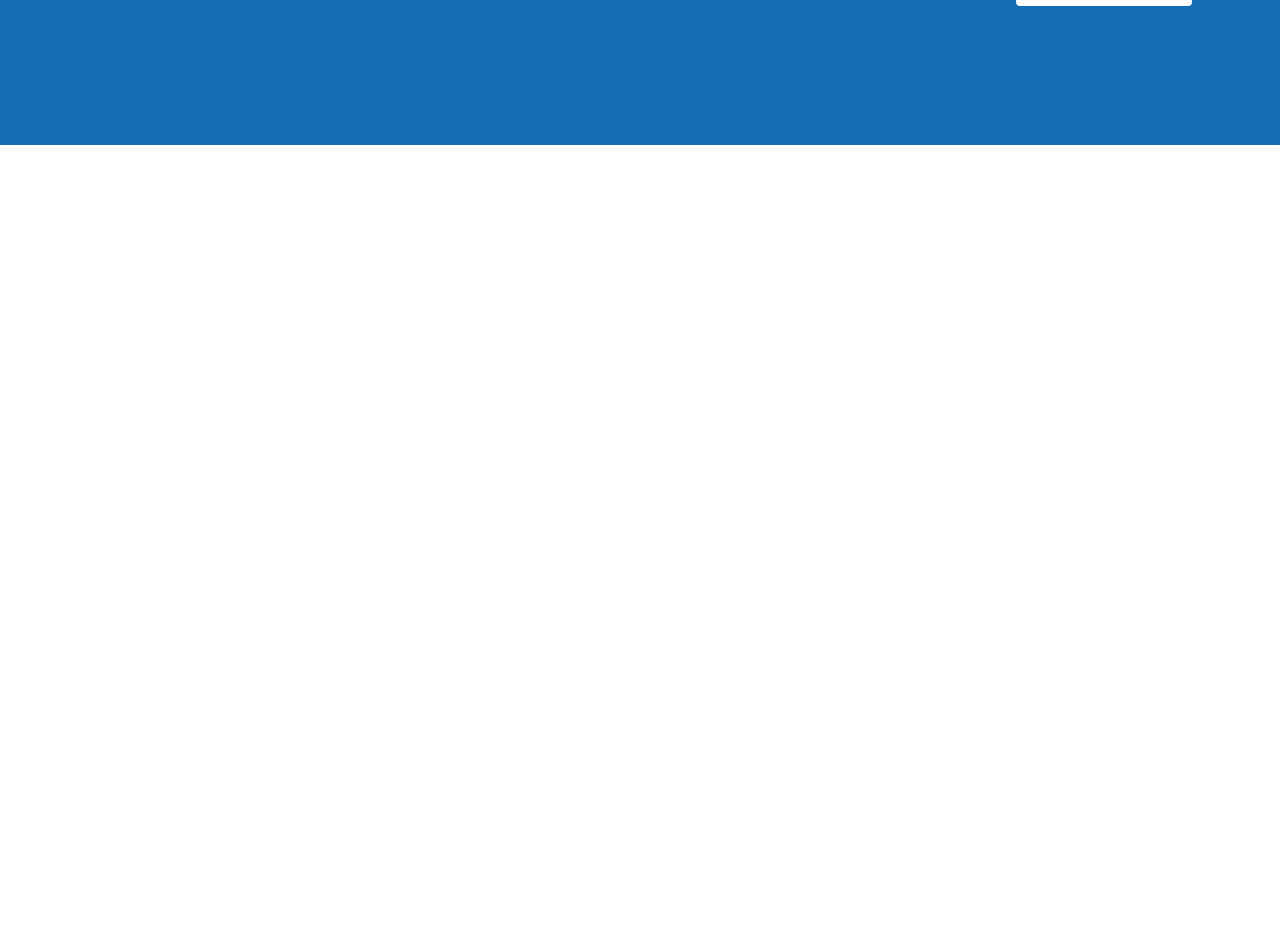
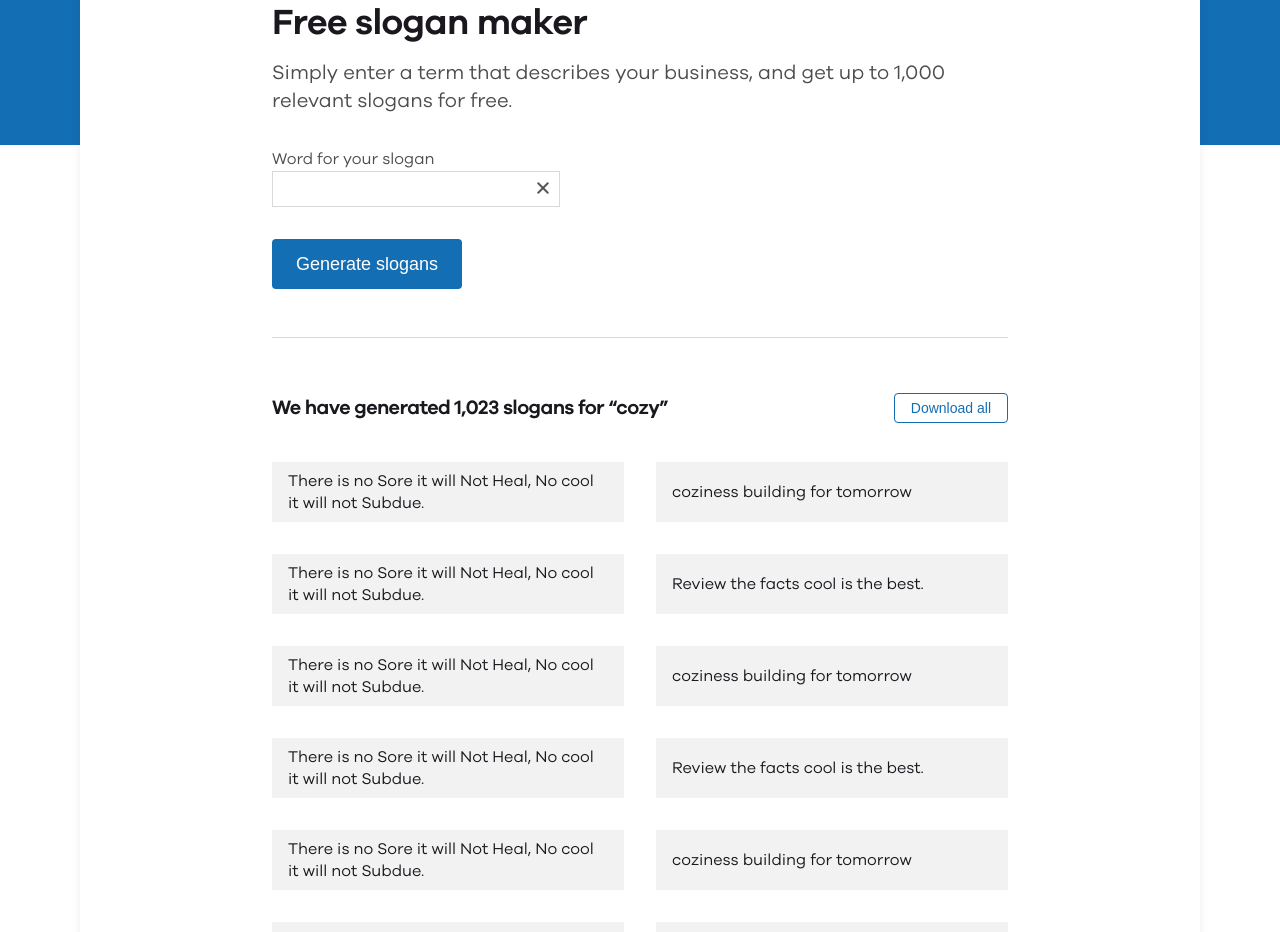
Before and after one commit to nerdyspook/dukaan_frontend_assignment, a React (Create React App) app: page / in a window 1280 px wide. Shown: the part 183-1115 px from the top of the page. Before the commit the page ends 800 px from the top, so only its background shows below. Built offline with nearby package versions, Linux system fonts and the light colour scheme.

Commit message:
added results section

```diff
--- a/src/App.css
+++ b/src/App.css
@@ -16,6 +16,10 @@ header {
   height: 100%;
 }
 
+.results {
+  color: #4d4d4d;
+}
+
 @media screen and (max-width: 1024px) {
   .container {
     padding: 0 10px;
--- a/src/App.js
+++ b/src/App.js
@@ -1,11 +1,13 @@
 import "./App.css";
 import Navbar from "./components/Navbar/Navbar";
+import Results from "./components/Results/Results";
 
 const App = () => {
   return (
     <div className="App">
       <header>
         <Navbar className="navbar" />
+        <Results />
       </header>
     </div>
   );
--- a/src/components/Navbar/Navbar.css
+++ b/src/components/Navbar/Navbar.css
@@ -1,3 +1,7 @@
+.navbar {
+  max-height: 5.5rem;
+}
+
 .navbar.flex {
   justify-content: space-between;
 }
--- /dev/null
+++ b/src/components/Results/Results.css
@@ -0,0 +1,155 @@
+.results {
+  margin-top: 2.875rem;
+  background-color: #ffffff;
+  border-radius: 0.25rem;
+
+  box-shadow: 0px 0px 10px 1px rgba(26, 24, 30, 0.06);
+  -webkit-box-shadow: 0px 0px 10px 1px rgba(26, 24, 30, 0.06);
+  -moz-box-shadow: 0px 0px 10px 1px rgba(26, 24, 30, 0.06);
+}
+
+.top,
+.center,
+.bottom {
+  max-width: 46rem;
+  margin: 3rem auto;
+  padding-top: 3rem;
+}
+
+.heading {
+  font-family: "Galano Grotesque SemiBold";
+  font-weight: 600;
+  font-size: 2.25rem;
+  line-height: 2.625rem;
+  letter-spacing: -0.04rem;
+  color: #1a181e;
+  margin-bottom: 1rem;
+}
+
+.top p {
+  margin-bottom: 2rem;
+
+  color: #4d4d4d;
+  font-weight: 400;
+  font-size: 1.25rem;
+  line-height: 1.75rem;
+}
+
+/* ================== Form ================ */
+
+form {
+  display: inline-block;
+  position: relative;
+}
+
+form * {
+  display: block;
+}
+
+form label {
+  line-height: 1.5rem;
+  color: #4d4d4d;
+}
+
+form .clear {
+  position: absolute;
+  right: 0.5rem;
+  top: 2rem;
+  cursor: pointer;
+}
+
+form input[type="text"] {
+  border: 1px solid #d9d9d9;
+  height: 2.25rem;
+  width: 18rem;
+  padding: 0 1.75rem 0 0.75rem;
+  margin-bottom: 2rem;
+}
+
+form input[type="submit"] {
+  font-size: 1.125rem;
+  line-height: 1.625rem;
+  background-color: #146eb4;
+  color: #ffffff;
+
+  border: none;
+  border-radius: 0.25rem;
+  padding: 0.75rem 1.5rem;
+
+  cursor: pointer;
+}
+
+/* ====================== Center Section ====================== */
+.center_top {
+  display: flex;
+  justify-content: space-between;
+  align-items: center;
+  height: 2.75rem;
+}
+
+.results_heading {
+  padding-top: 1rem;
+  font-weight: 400;
+  font-size: 1.25rem;
+  line-height: 1.75rem;
+}
+
+.center_top button {
+  font-weight: 400;
+  font-size: 0.875rem;
+  line-height: 1.25rem;
+
+  background-color: transparent;
+  color: #146eb4;
+  border: 1px solid #146eb4;
+  border-radius: 0.25rem;
+  padding: 0.25rem 1rem;
+}
+
+.slogans {
+  margin-top: 2rem;
+  display: flex;
+  flex-wrap: wrap;
+  gap: 2rem;
+}
+
+.center,
+.bottom {
+  border-top: 1px solid #d9d9d9;
+}
+
+/* ===================== Bottom Section =================== */
+
+.bottom {
+  padding-bottom: 3rem;
+  justify-content: space-between;
+  align-items: center;
+}
+
+.pages,
+.prev,
+.next {
+  color: #146eb4;
+  cursor: pointer;
+}
+
+.prev_arrow {
+  transform: rotate(-180deg);
+}
+
+.prev,
+.next {
+  font-weight: 400;
+  font-size: 14px;
+  line-height: 20px;
+
+  display: flex;
+  align-items: center;
+
+  background: transparent;
+  border: none;
+}
+
+.hidden {
+  visibility: hidden;
+}
--- /dev/null
+++ b/src/components/Results/Results.jsx
@@ -0,0 +1,69 @@
+import { ReactComponent as Clear } from "../../assets/images/cross.svg";
+import { ReactComponent as Arrow } from "../../assets/images/arrow.svg";
+import SloganCard from "../SloganCard/SloganCard";
+import "./Results.css";
+
+const Results = () => {
+  const sloganResults = [
+    `There is no Sore it will Not Heal, No cool it will not Subdue.`,
+    `coziness building for tomorrow`,
+    `There is no Sore it will Not Heal, No cool it will not Subdue.`,
+    `Review the facts cool is the best.`,
+    `There is no Sore it will Not Heal, No cool it will not Subdue.`,
+    `coziness building for tomorrow`,
+    `There is no Sore it will Not Heal, No cool it will not Subdue.`,
+    `Review the facts cool is the best.`,
+    `There is no Sore it will Not Heal, No cool it will not Subdue.`,
+    `coziness building for tomorrow`,
+    `There is no Sore it will Not Heal, No cool it will not Subdue.`,
+    `Review the facts cool is the best.`,
+    `There is no Sore it will Not Heal, No cool it will not Subdue.`,
+    `coziness building for tomorrow`,
+    `There is no Sore it will Not Heal, No cool it will not Subdue.`,
+    `Review the facts cool is the best.`,
+    `There is no Sore it will Not Heal, No cool it will not Subdue.`,
+    `Review the facts cool is the best.`,
+  ];
+  return (
+    <div className="results container">
+      <div className="top">
+        <h1 className="heading">Free slogan maker</h1>
+        <p>
+          Simply enter a term that describes your business, and get up to 1,000
+          relevant slogans for free.
+        </p>
+
+        <form action="">
+          <label htmlFor="word-input">Word for your slogan</label>
+          <input type="text" id="word-input" />
+          <Clear className="clear" />
+          <input type="submit" value="Generate slogans" />
+        </form>
+      </div>
+      <div className="center">
+        <div className="center_top">
+          <h2 className="heading results_heading">
+            We have generated 1,023 slogans for “cozy”
+          </h2>
+          <button>Download all</button>
+        </div>
+        <ul className="slogans">
+          {sloganResults.map((slogan, index) => (
+            <SloganCard key={index} slogan={slogan} />
+          ))}
+        </ul>
+      </div>
+      <div className="bottom flex">
+        <button className="prev hidden">
+          <Arrow className="prev_arrow" /> &nbsp; Prev
+        </button>
+        <div className="pages">1 &nbsp; 2 &nbsp; 3 &nbsp; ... &nbsp; 21</div>
+        <button className="next">
+          Next &nbsp; <Arrow />
+        </button>
+      </div>
+    </div>
+  );
+};
+
+export default Results;
--- /dev/null
+++ b/src/components/SloganCard/SloganCard.css
@@ -0,0 +1,12 @@
+.card {
+  background-color: #f2f2f2;
+  border: 0.25rem;
+  width: 22rem;
+  display: flex;
+  align-items: center;
+
+  padding: 0.5rem 1rem;
+
+  line-height: 1.375rem;
+  color: #1a181e;
+}
--- /dev/null
+++ b/src/components/SloganCard/SloganCard.jsx
@@ -0,0 +1,7 @@
+import "./SloganCard.css";
+
+const SloganCard = ({ slogan }) => {
+  return <li className="card">{slogan}</li>;
+};
+
+export default SloganCard;
```
Also changed, not shown: src/assets/images/arrow.svg (added), src/assets/images/cross.svg (added).
